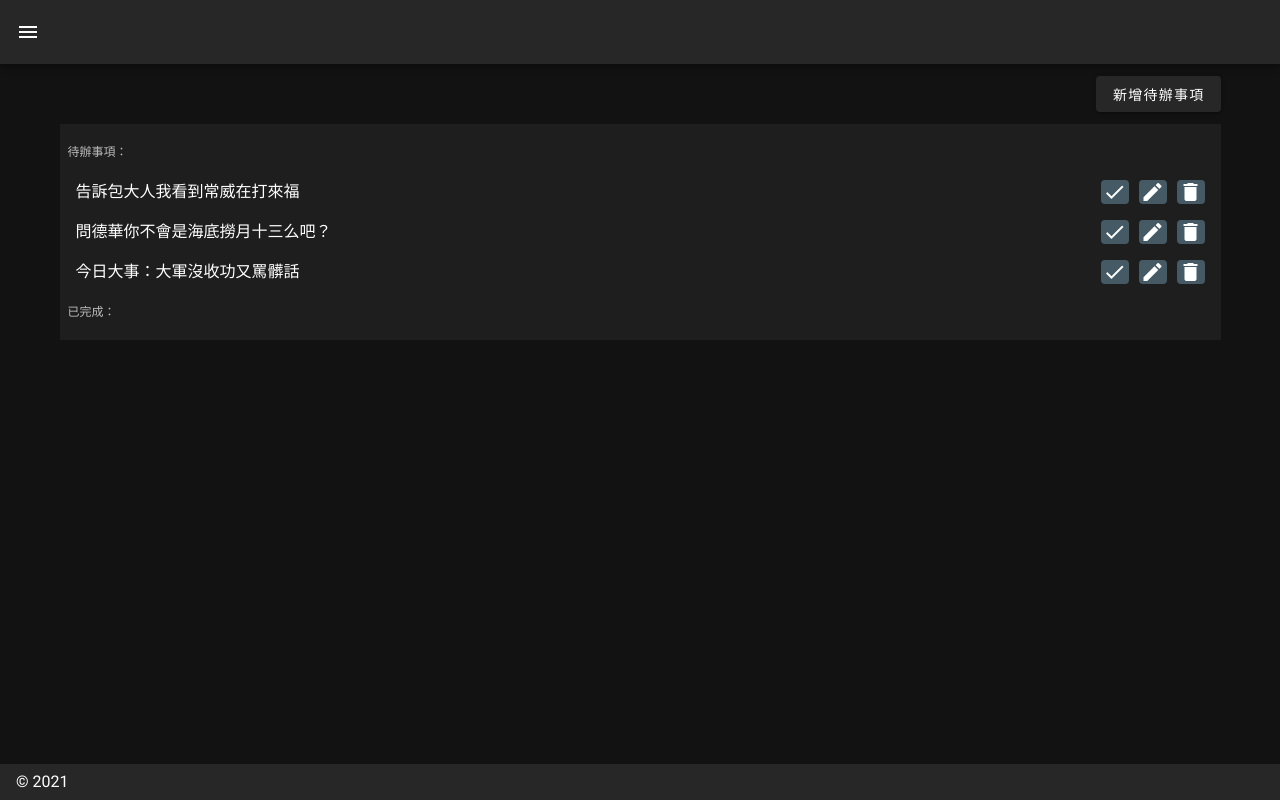
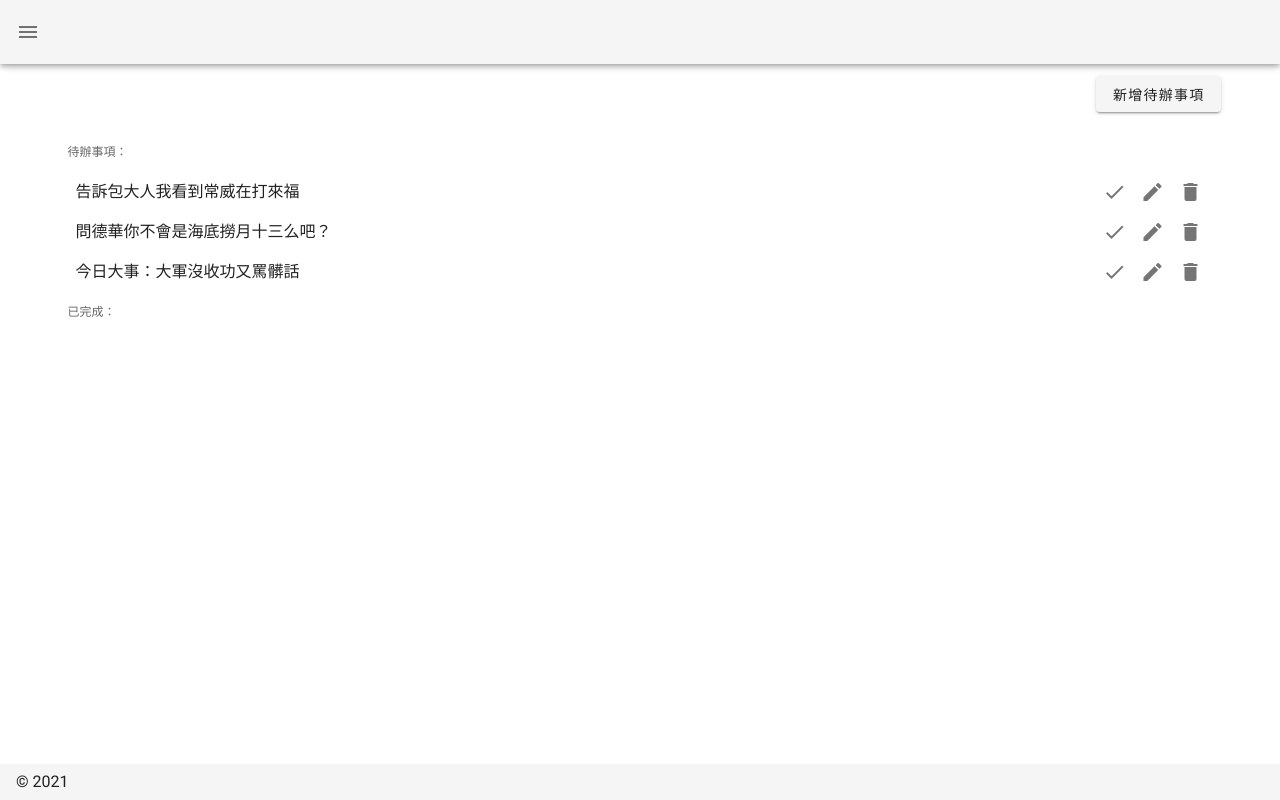
Before and after one commit to ellen9527/games, a Nuxt app: page /list in a window 1280 px wide. Built offline with nearby package versions, Linux system fonts and the light colour scheme.

Commit message:
加入vuetify.js設定

```diff
--- a/nuxt.config.js
+++ b/nuxt.config.js
@@ -45,21 +45,8 @@ export default {
   // Vuetify module configuration: https://go.nuxtjs.dev/config-vuetify
   vuetify: {
     customVariables: ['~/assets/variables.scss'],
-    theme: {
-      dark: true,
-      themes: {
-        dark: {
-          primary: colors.blue.darken2,
-          accent: colors.grey.darken3,
-          secondary: colors.amber.darken3,
-          info: colors.teal.lighten1,
-          warning: colors.amber.base,
-          error: colors.deepOrange.accent4,
-          success: colors.green.accent3,
-        },
-      },
-      treeShake: true,
-    },
+    optionsPath: '~/plugins/vuetify.js',
+    treeShake: true,
   },
 
   // Build Configuration: https://go.nuxtjs.dev/config-build
--- a/pages/list.vue
+++ b/pages/list.vue
@@ -162,7 +162,7 @@ export default {
 
     button {
       padding: 2px;
-      background-color: #455a64;
+      background-color: var(--v-blue-grey-lighten5);
       border-radius: 4px;
     }
   }
--- /dev/null
+++ b/plugins/vuetify.js
@@ -0,0 +1,17 @@
+import 'vuetify/lib/framework'
+import colors from 'vuetify/lib/util/colors'
+
+export default {
+  theme: {
+    options: {
+      customProperties: true, // 增加此項，才可以在style上使用
+    },
+    themes: {
+      light: {
+        'blue-grey': {
+          lighten5: colors.blueGrey.lighten5,
+        },
+      },
+    },
+  },
+}
```
